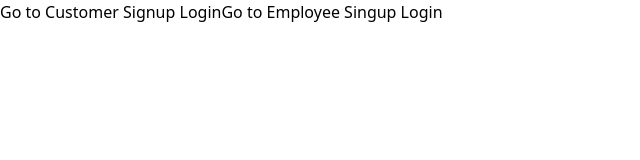
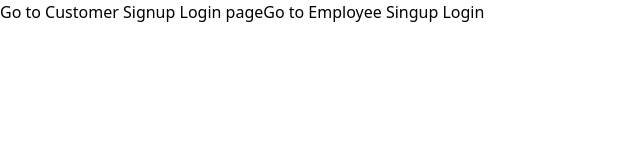
Before and after one commit to kiritoaftab/ticketing-neodeals, a React (Create React App) app in the folder frontend/: page / in a window 1280 px wide. Shown: the top 160 px of the page, without its empty margins (0-640 px from the left). Built offline with nearby package versions, Linux system fonts and the light colour scheme.

Commit message:
test commit

```diff
--- a/frontend/public/index.html
+++ b/frontend/public/index.html
@@ -25,6 +25,7 @@
       Learn how to configure a non-root public URL by running `npm run build`.
     -->
     <title>React App</title>
+    <link href="https://cdn.jsdelivr.net/npm/tailwindcss@2.2.15/dist/tailwind.min.css" rel="stylesheet" />
   </head>
   <body>
     <noscript>You need to enable JavaScript to run this app.</noscript>
--- a/frontend/src/pages/Home.js
+++ b/frontend/src/pages/Home.js
@@ -3,7 +3,7 @@ import React from 'react'
 function Home() {
   return (
     <div>
-        <a href='/customer'>Go to Customer Signup Login</a>
+        <a href='/customer'>Go to Customer Signup Login page</a>
         <a href='/employee'>Go to Employee Singup Login</a>
     </div>
   )
--- a/frontend/tailwind.config.js
+++ b/tailwind.config.js
@@ -1,8 +1,6 @@
 /** @type {import('tailwindcss').Config} */
 module.exports = {
-  content: [
-    "./src/**/*.{js,jsx,ts,tsx}",
-  ],
+  content: ["./src/**/*.{html,js}"],
   theme: {
     extend: {},
   },
```
Also changed, not shown: 1 other file (tests, documents, lock files or other folders).
